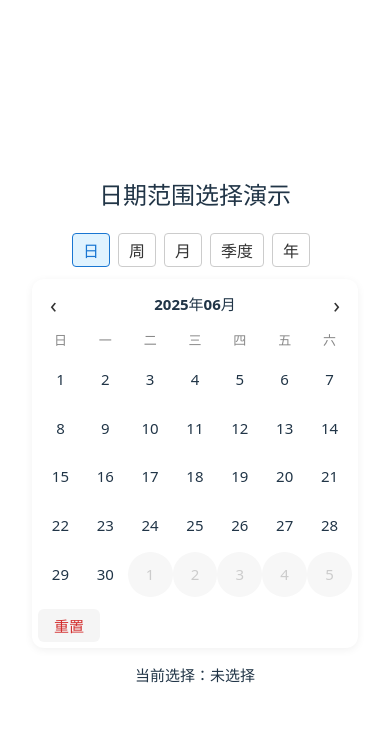
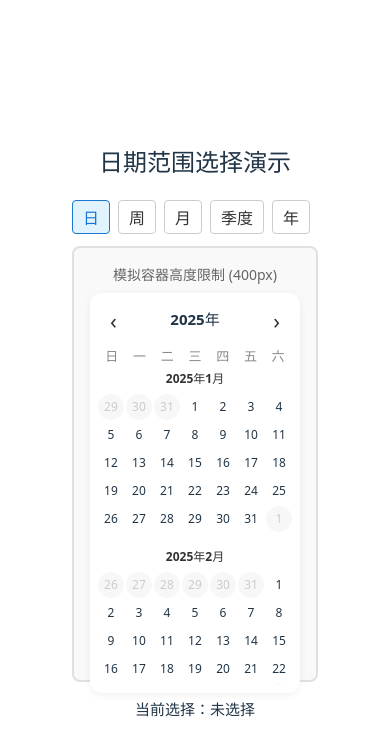
Before and after one commit to mayapony/picker, a React (Vite) app: page / in a window 390 px wide. Shown: the top 756 px of the page. Built offline with nearby package versions, Linux system fonts and the light colour scheme.

Commit message:
feat: 月list

```diff
--- a/src/App.tsx
+++ b/src/App.tsx
@@ -32,10 +32,25 @@ function App() {
           </button>
         ))}
       </div>
-      <DateRangePicker
-        rangeType={rangeType}
-        onChange={setRange}
-      />
+
+      {/* 模拟高度不够的容器 */}
+      <div style={{
+        height: '400px',
+        border: '2px solid #e0e0e0',
+        borderRadius: '8px',
+        padding: '16px',
+        marginBottom: '16px',
+        background: '#f9f9f9'
+      }}>
+        <div style={{ marginBottom: '8px', fontSize: '14px', color: '#666' }}>
+          模拟容器高度限制 (400px)
+        </div>
+        <DateRangePicker
+          rangeType={rangeType}
+          onChange={setRange}
+        />
+      </div>
+
       <div style={{ marginTop: 16, fontSize: 15 }}>
         <b>当前选择：</b>
         {range ? `${range[0]} 至 ${range[1]}` : '未选择'}
--- a/src/components/DateRangePicker/DateRangePicker.scss
+++ b/src/components/DateRangePicker/DateRangePicker.scss
@@ -7,6 +7,11 @@
   padding: 12px;
   font-size: 16px;
   box-sizing: border-box;
+  display: flex;
+  flex-direction: column;
+  height: 100%;
+  max-height: 100%;
+  overflow: hidden;
 }
 
 .date-range-picker__header {
@@ -14,6 +19,7 @@
   align-items: center;
   justify-content: space-between;
   margin-bottom: 8px;
+  flex-shrink: 0;
 }
 
 .date-range-picker__nav-btn {
@@ -34,6 +40,7 @@
 .date-range-picker__weekdays {
   display: flex;
   margin-bottom: 4px;
+  flex-shrink: 0;
 }
 
 .date-range-picker__weekday {
@@ -49,20 +56,67 @@
   min-height: 240px;
 }
 
+// 12个月份网格布局
+.date-range-picker__months-grid {
+  display: flex;
+  flex-direction: column;
+  gap: 20px;
+  flex: 1;
+  overflow-y: auto;
+  scrollbar-width: thin;
+  scrollbar-color: #ccc transparent;
+
+  &::-webkit-scrollbar {
+    width: 6px;
+  }
+
+  &::-webkit-scrollbar-track {
+    background: transparent;
+  }
+
+  &::-webkit-scrollbar-thumb {
+    background: #ccc;
+    border-radius: 3px;
+  }
+
+  &::-webkit-scrollbar-thumb:hover {
+    background: #999;
+  }
+}
+
+.date-range-picker__month-section {
+  display: flex;
+  flex-direction: column;
+  background: transparent;
+}
+
+.date-range-picker__month-title {
+  font-size: 14px;
+  color: #333;
+  margin-bottom: 8px;
+  font-weight: 600;
+}
+
+.date-range-picker__month-calendar {
+  display: grid;
+  grid-template-columns: repeat(7, 1fr);
+  gap: 4px;
+}
+
 .date-range-picker__day {
-  width: 14.285%;
   aspect-ratio: 1/1;
   display: flex;
   align-items: center;
   justify-content: center;
   text-align: center;
   border-radius: 50%;
-  margin: 2px 0;
   cursor: pointer;
   transition: background 0.2s;
   user-select: none;
-  font-size: 15px;
+  font-size: 14px;
   line-height: 1;
+  min-width: 24px;
+  min-height: 24px;
 }
 
 .date-range-picker__day--other-month {
@@ -86,7 +140,10 @@
   display: flex;
   align-items: center;
   justify-content: space-between;
-  margin-top: 10px;
+  margin-top: 8px;
+  flex-shrink: 0;
+  padding-top: 8px;
+  border-top: 1px solid #f0f0f0;
 }
 
 .date-range-picker__action-btn {
@@ -222,11 +279,31 @@
 @media (max-width: 480px) {
   .date-range-picker {
     max-width: 100vw;
-    padding: 6px;
+    padding: 8px;
     font-size: 15px;
   }
-  .date-range-picker__calendar {
-    min-height: 180px;
+  .date-range-picker__months-grid {
+    gap: 16px;
+  }
+  .date-range-picker__month-section {
+    display: flex;
+    flex-direction: column;
+  }
+  .date-range-picker__month-title {
+    font-size: 12px;
+    margin-bottom: 6px;
+  }
+  .date-range-picker__month-calendar {
+    gap: 2px;
+  }
+  .date-range-picker__day {
+    font-size: 12px;
+    min-width: 20px;
+    min-height: 20px;
+  }
+  .date-range-picker__actions {
+    margin-top: 6px;
+    padding-top: 6px;
   }
   .date-range-picker__month-grid {
     grid-template-columns: repeat(3, 1fr);
--- a/src/components/DateRangePicker/DateRangePicker.tsx
+++ b/src/components/DateRangePicker/DateRangePicker.tsx
@@ -108,10 +108,10 @@ const DateRangePicker: React.FC<DateRangePickerProps> = ({
     setSelectedRange(null);
   };
 
-  // 渲染日历网格
-  const renderCalendarGrid = () => {
-    const startOfMonth = currentDate.startOf('month');
-    const endOfMonth = currentDate.endOf('month');
+  // 渲染单个月份的简化日历
+  const renderMonthCalendar = (monthDate: dayjs.Dayjs) => {
+    const startOfMonth = monthDate.startOf('month');
+    const endOfMonth = monthDate.endOf('month');
     const startOfCalendar = startOfMonth.startOf('week');
     const endOfCalendar = endOfMonth.endOf('week');
 
@@ -119,7 +119,7 @@ const DateRangePicker: React.FC<DateRangePickerProps> = ({
     let currentDay = startOfCalendar;
 
     while (currentDay.isBefore(endOfCalendar) || currentDay.isSame(endOfCalendar, 'day')) {
-      const isCurrentMonth = currentDay.month() === currentDate.month();
+      const isCurrentMonth = currentDay.month() === monthDate.month();
 
       // 根据 rangeType 判断选中状态
       let isSelected = false;
@@ -272,28 +272,21 @@ const DateRangePicker: React.FC<DateRangePickerProps> = ({
       <div className="date-range-picker__header">
         <button
           className="date-range-picker__nav-btn"
-          onClick={() => setCurrentDate(currentDate.subtract(1,
-            rangeType === 'year' ? 'year' :
-            rangeType === 'month' || rangeType === 'quarter' ? 'year' : 'month'
-          ))}
+          onClick={() => setCurrentDate(currentDate.subtract(1, 'year'))}
         >
           ‹
         </button>
         <div className="date-range-picker__title">
-          {rangeType === 'year' ? `${currentDate.year()}年` :
-           rangeType === 'month' || rangeType === 'quarter' ? `${currentDate.year()}年` :
-           `${currentDate.format('YYYY年MM月')}`}
+          {currentDate.year()}年
         </div>
         <button
           className="date-range-picker__nav-btn"
-          onClick={() => setCurrentDate(currentDate.add(1,
-            rangeType === 'year' ? 'year' :
-            rangeType === 'month' || rangeType === 'quarter' ? 'year' : 'month'
-          ))}
+          onClick={() => setCurrentDate(currentDate.add(1, 'year'))}
         >
           ›
         </button>
       </div>
+
       {rangeType === 'day' || rangeType === 'week' ? (
         <>
           <div className="date-range-picker__weekdays">
@@ -301,20 +294,28 @@ const DateRangePicker: React.FC<DateRangePickerProps> = ({
               <div key={day} className="date-range-picker__weekday">{day}</div>
             ))}
           </div>
-          <div className="date-range-picker__calendar">{renderCalendarGrid()}</div>
+
+          <div className="date-range-picker__months-grid">
+            {Array.from({ length: 12 }, (_, monthIndex) => {
+              const monthDate = currentDate.month(monthIndex);
+              return (
+                <div key={monthIndex} className="date-range-picker__month-section">
+                  <div className="date-range-picker__month-title">
+                    {monthDate.format('YYYY年M月')}
+                  </div>
+                  <div className="date-range-picker__month-calendar">
+                    {renderMonthCalendar(monthDate)}
+                  </div>
+                </div>
+              );
+            })}
+          </div>
         </>
       ) : null}
+
       {rangeType === 'month' && renderMonthGrid()}
       {rangeType === 'quarter' && renderQuarterGrid()}
       {rangeType === 'year' && renderYearGrid()}
-      <div className="date-range-picker__actions">
-        <button className="date-range-picker__action-btn date-range-picker__action-btn--reset" onClick={handleReset}>重置</button>
-        {selectedRange && (
-          <div className="date-range-picker__selected-range">
-            已选择: {selectedRange[0]} 至 {selectedRange[1]}
-          </div>
-        )}
-      </div>
     </div>
   );
 };
```
